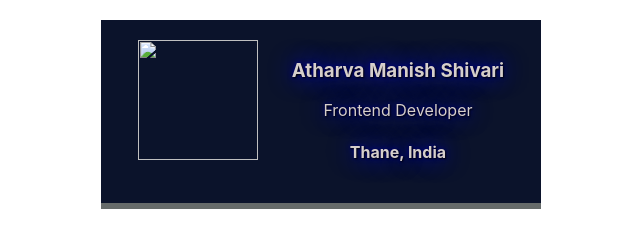
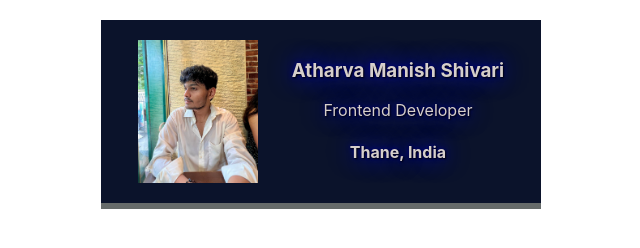
Before and after one commit to atharvashivari/businessCard, a website built with Vite: page businessCard/index.html in a window 1280 px wide. Shown: the whole page, without its empty margins (319-959 px from the left). Built offline with nearby package versions, Linux system fonts and the light colour scheme; files whose address does not match are found by name.

Commit message:
Update index.html

```diff
--- a/businessCard/index.html
+++ b/businessCard/index.html
@@ -4,7 +4,7 @@
     </head>
     <body>
         <div class="card">
-            <img class="avatar" src="/images/profile.jpg">
+            <img class="avatar" src="/images/profile1.jpg">
             <div >
                 <h3>Atharva Manish Shivari</h3>
                 <p>Frontend Developer</p>
```
